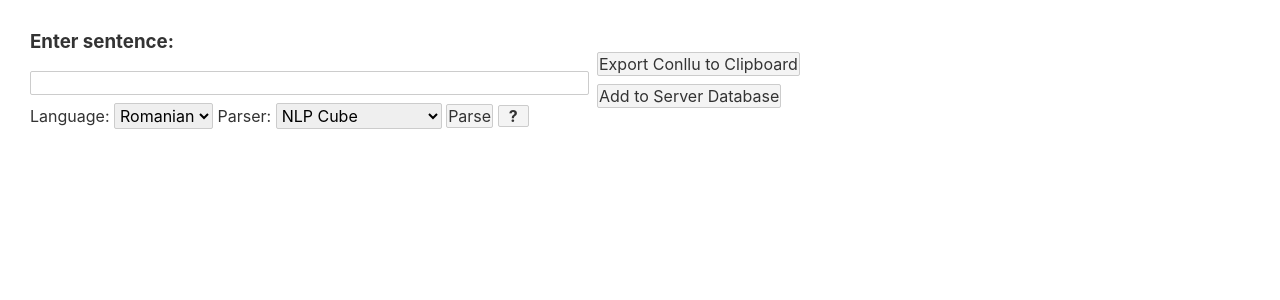
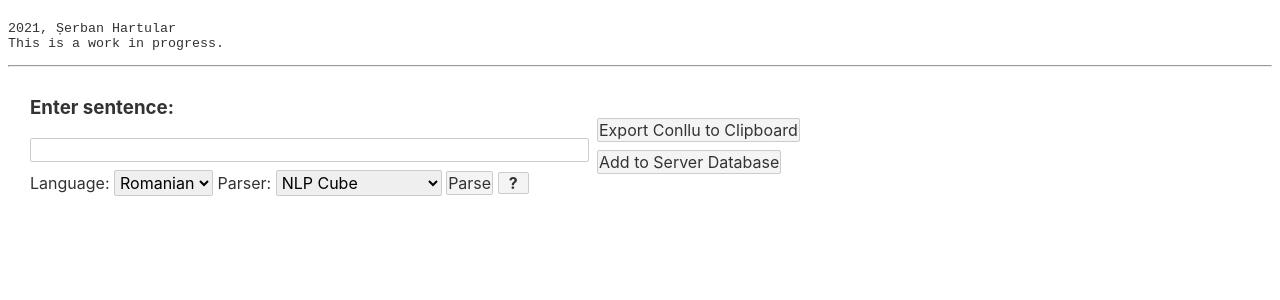
Before and after one commit to serban-hartular/ellipsis-app, a Svelte app in the folder client/: page / in a window 1280 px wide. Shown: the top 300 px of the page. Built offline with nearby package versions, Linux system fonts and the light colour scheme.

Commit message:
Added top notice

```diff
--- a/client/src/App.svelte
+++ b/client/src/App.svelte
@@ -112,6 +112,11 @@
 	<title>Ellipsis App</title>
 </svelte:head>
 
+<p class="notice">
+2021, Șerban Hartular<br/>
+This is a work in progress.
+</p>
+<hr/>
 <table>
 	<tr>
 		<td style="padding-left: 20px;">
@@ -144,8 +149,9 @@
 				<div>
 					{#if discourse_tree}
 						<h3>Discourse Tree</h3>
-						Legend: <span style="background-color: #FFDDDD80;">C-commander</span> of
+						<p>Legend: <span style="background-color: #FFDDDD80;">C-commander</span> of
 								<span style="background-color: lightblue;">selection</span>
+						</p>
 						<DiscourseTreeView
 							bind:root = {discourse_tree}
 							bind:node = {discourse_tree}
@@ -257,4 +263,8 @@
 	:global(html) { height: 100%; overflow:auto; }
 	:global(body) { height: 100%; }
 
+	.notice {
+		font-family: 'Courier New', Courier, monospace;
+		font-size: 10pt;
+	}
 </style>
```
